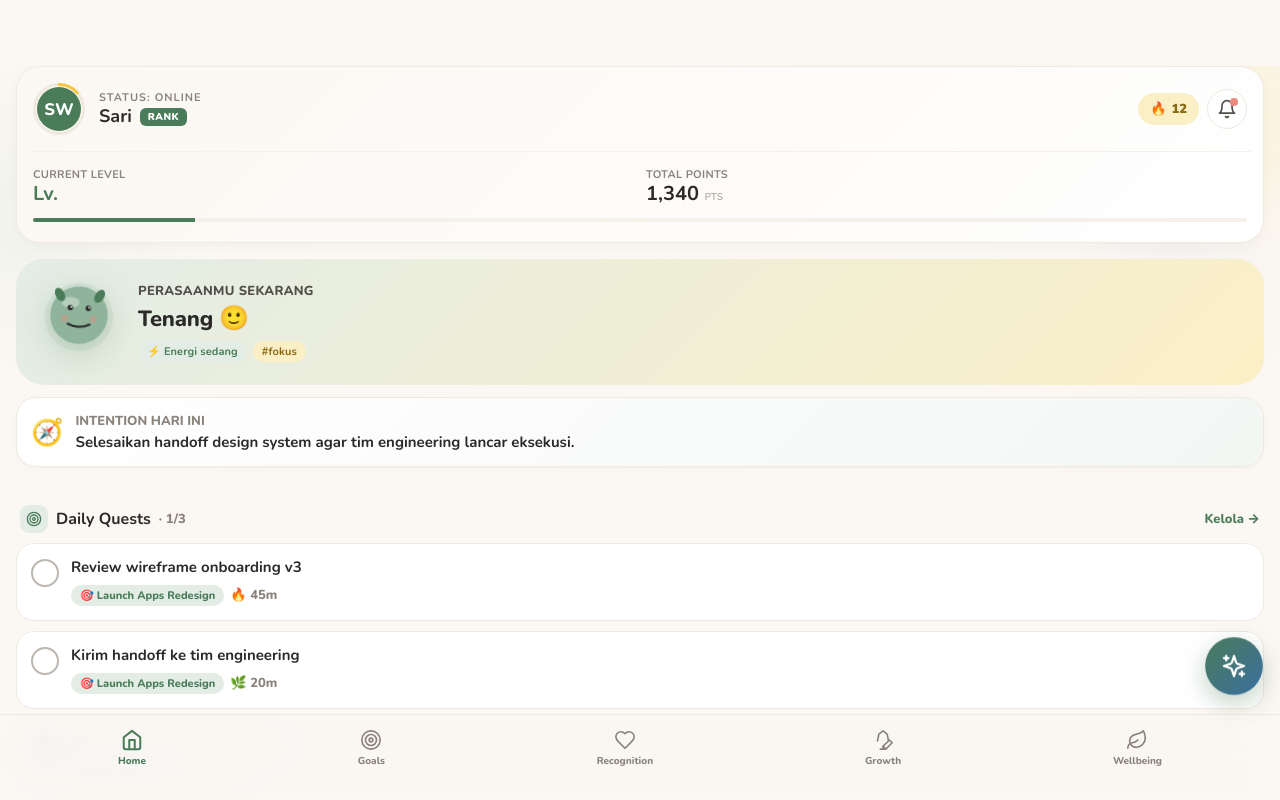
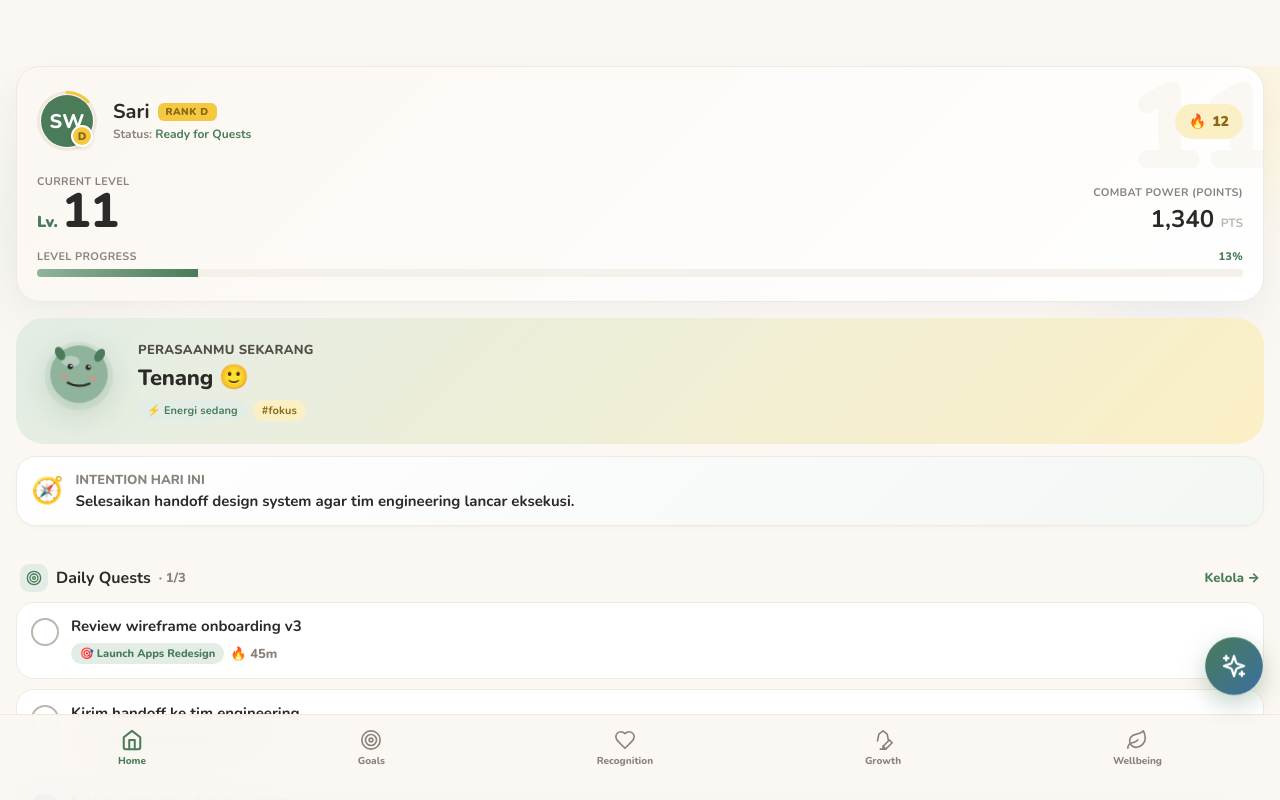
Before and after one commit to yudstrz/happily-productive-3.0, a Next.js app: page / in a window 1280 px wide. Built offline with nearby package versions, Linux system fonts and the light colour scheme.

Commit message:
Gamification overhaul: Level prominence, Penalty Quest logic, and activity tracking

```diff
--- a/components/home/HomeScreen.tsx
+++ b/components/home/HomeScreen.tsx
@@ -78,7 +78,13 @@ export default function HomeScreen({ openModal }: any) {
       }
       const newPriorities = [...s.priorities];
       newPriorities[pIndex] = { ...newPriorities[pIndex], done: !wasDone };
-      return { ...s, priorities: newPriorities };
+
+      const update: any = { priorities: newPriorities };
+      if (!wasDone) {
+        update.lastActivityDate = new Date().toISOString();
+        update.penaltyActive = false; // Completing a quest clears penalty banner for the current view
+      }
+      return { ...s, ...update };
     });
   };
 
@@ -111,11 +117,9 @@ export default function HomeScreen({ openModal }: any) {
           time: now.toLocaleTimeString('id-ID', { hour: '2-digit', minute: '2-digit' }),
         };
 
-        return { ...s, habits: newHabits, logbook: [newLog, ...(s.logbook || [])] };
+        return { ...s, habits: newHabits, logbook: [newLog, ...(s.logbook || [])], lastActivityDate: now.toISOString(), penaltyActive: false };
       } else {
         updateUser((u: any) => ({ ...u, points: Math.max(0, u.points - 20) }));
-        // Optionally remove the log if toggled off, but usually logs are permanent historical records.
-        // For simplicity, we'll just return the updated habits.
         return { ...s, habits: newHabits };
       }
     });
@@ -134,62 +138,98 @@ export default function HomeScreen({ openModal }: any) {
 
       <div style={{ position: 'relative', zIndex: 1, padding: '0 16px' }} className="hp-stagger">
         {/* Top bar - Status Window Style */}
+        {state.penaltyActive && (
+          <div style={{
+            background: `linear-gradient(135deg, ${HP_TOKENS.coral}, #B25A4D)`,
+            borderRadius: 20, padding: '16px 20px', marginBottom: 16, marginTop: 8,
+            color: '#fff', boxShadow: '0 8px 20px rgba(232,139,125,0.4)',
+            display: 'flex', alignItems: 'center', gap: 15,
+            animation: 'hpPulse 2s infinite'
+          }}>
+            <div style={{ fontSize: 32 }}>⚠️</div>
+            <div>
+              <div style={{ ...HP_TEXT.h, color: '#fff', fontSize: 15 }}>PENALTY QUEST RECEIVED</div>
+              <div style={{ ...HP_TEXT.small, color: 'rgba(255,255,255,0.85)', fontSize: 12, marginTop: 2 }}>
+                Kamu melewatkan Daily Quest kemarin. -50 Poin & Streak Reset.
+              </div>
+            </div>
+          </div>
+        )}
+
         <div style={{
           background: `linear-gradient(135deg, ${HP_TOKENS.paper}, #fff)`,
           borderRadius: 24,
-          padding: '16px 12px 20px',
+          padding: '24px 20px',
           marginTop: 8,
           border: `1.5px solid ${HP_TOKENS.line}`,
-          boxShadow: '0 4px 12px rgba(0,0,0,0.03)'
+          boxShadow: '0 10px 30px rgba(0,0,0,0.04)',
+          position: 'relative',
+          overflow: 'hidden'
         }}>
-          <div style={{ display: 'flex', alignItems: 'center', justifyContent: 'space-between', padding: '0 4px 16px', borderBottom: `1px solid ${HP_TOKENS.lineSoft}`, marginBottom: 16 }}>
-            <div style={{ display: 'flex', alignItems: 'center', gap: 14 }}>
-              <div style={{ position: 'relative' }}>
-                <HPAvatar name={user.name} size={44} color={HP_TOKENS.sage} levelProgress={levelProgress} rank={user.rank}/>
+          {/* Background Decorative Lv */}
+          <div style={{
+            position: 'absolute', top: -20, right: -10, fontSize: 120,
+            fontWeight: 900, color: HP_TOKENS.lineSoft, zIndex: 0, opacity: 0.5
+          }}>
+            {user.level}
           </div>
+
+          <div style={{ position: 'relative', zIndex: 1 }}>
+            <div style={{ display: 'flex', alignItems: 'center', justifyContent: 'space-between', marginBottom: 24 }}>
+              <div style={{ display: 'flex', alignItems: 'center', gap: 16 }}>
+                <HPAvatar name={user.name} size={52} color={HP_TOKENS.sage} levelProgress={levelProgress} rank={user.rank}/>
                 <div>
-                <div style={{ ...HP_TEXT.small, color: HP_TOKENS.inkMute, fontWeight: 700, fontSize: 11, letterSpacing: 1, textTransform: 'uppercase' }}>Status: Online</div>
                   <div style={{ display: 'flex', alignItems: 'center', gap: 8 }}>
-                  <div style={{ ...HP_TEXT.h, fontSize: 18 }}>{user.name.split(' ')[0]}</div>
+                    <div style={{ ...HP_TEXT.h, fontSize: 20 }}>{user.name.split(' ')[0]}</div>
                     <div style={{
-                    background: HP_TOKENS.sage, color: '#fff', fontSize: 10, fontWeight: 900,
+                      background: HP_TOKENS.yellow, color: '#8A6814', fontSize: 10, fontWeight: 900,
                       padding: '2px 8px', borderRadius: 6, letterSpacing: 0.5
                     }}>
                       RANK {user.rank}
                     </div>
                   </div>
+                  <div style={{ ...HP_TEXT.small, color: HP_TOKENS.inkMute, fontWeight: 700, fontSize: 12, marginTop: 2 }}>
+                    Status: <span style={{ color: HP_TOKENS.sage }}>Ready for Quests</span>
                   </div>
                 </div>
-            <div style={{ display: 'flex', gap: 8, alignItems: 'center' }}>
+              </div>
+              <div style={{ display: 'flex', gap: 10 }}>
                 <div className="hp-tap" style={{
-                display: 'flex', alignItems: 'center', gap: 5, padding: '7px 12px', borderRadius: 99,
-                background: HP_TOKENS.yellowSoft, fontFamily: HP_FONT, fontWeight: 900, fontSize: 13, color: '#8A6814',
+                  display: 'flex', alignItems: 'center', gap: 6, padding: '8px 14px', borderRadius: 99,
+                  background: HP_TOKENS.yellowSoft, fontFamily: HP_FONT, fontWeight: 900, fontSize: 14, color: '#8A6814',
                 }}>
                   🔥 <span>{user.streak}</span>
                 </div>
-              <button onClick={() => openModal('notifications')} className="hp-tap" style={iconBtnStyle}>
-                <HPGlyph name="bell" size={20} color={HP_TOKENS.inkSoft}/>
-                {(state.notifications ?? 0) > 0 && (
-                  <div style={{ position: 'absolute', top: 8, right: 8, width: 8, height: 8, borderRadius: 4, background: HP_TOKENS.coral }}/>
-                )}
-              </button>
               </div>
             </div>
 
-          <div style={{ display: 'grid', gridTemplateColumns: '1fr 1fr', gap: 12, padding: '0 4px' }}>
-            <div>
-              <div style={{ ...HP_TEXT.tiny, color: HP_TOKENS.inkMute }}>Current Level</div>
-              <div style={{ ...HP_TEXT.h, fontSize: 20, color: HP_TOKENS.sage }}>Lv. {user.level}</div>
+            <div style={{ display: 'flex', alignItems: 'flex-end', gap: 20, marginBottom: 12 }}>
+              <div style={{ flex: 1 }}>
+                <div style={{ ...HP_TEXT.tiny, color: HP_TOKENS.inkMute, marginBottom: 4 }}>Current Level</div>
+                <div style={{ display: 'flex', alignItems: 'baseline', gap: 4 }}>
+                  <span style={{ ...HP_TEXT.small, color: HP_TOKENS.sage, fontWeight: 900, fontSize: 16 }}>Lv.</span>
+                  <span style={{ ...HP_TEXT.display, fontSize: 48, lineHeight: 0.8 }}>{user.level}</span>
                 </div>
-            <div>
-              <div style={{ ...HP_TEXT.tiny, color: HP_TOKENS.inkMute }}>Total Points</div>
-              <div style={{ ...HP_TEXT.h, fontSize: 20 }}>{user.points.toLocaleString()} <span style={{ fontSize: 10, color: HP_TOKENS.inkFade }}>PTS</span></div>
+              </div>
+              <div style={{ textAlign: 'right' }}>
+                <div style={{ ...HP_TEXT.tiny, color: HP_TOKENS.inkMute, marginBottom: 4 }}>Combat Power (Points)</div>
+                <div style={{ ...HP_TEXT.h, fontSize: 24 }}>{user.points.toLocaleString()} <span style={{ fontSize: 12, color: HP_TOKENS.inkFade }}>PTS</span></div>
               </div>
             </div>
 
-          <div style={{ marginTop: 12, padding: '0 4px' }}>
-            <div style={{ width: '100%', height: 4, background: HP_TOKENS.lineSoft, borderRadius: 2, overflow: 'hidden' }}>
-              <div style={{ width: `${levelProgress * 100}%`, height: '100%', background: HP_TOKENS.sage, transition: '0.5s' }} />
+            <div style={{ marginTop: 16 }}>
+              <div style={{ display: 'flex', justifyContent: 'space-between', marginBottom: 6 }}>
+                <span style={{ ...HP_TEXT.tiny, color: HP_TOKENS.inkMute }}>Level Progress</span>
+                <span style={{ ...HP_TEXT.tiny, color: HP_TOKENS.sage, fontWeight: 800 }}>{Math.round(levelProgress * 100)}%</span>
+              </div>
+              <div style={{ width: '100%', height: 8, background: HP_TOKENS.lineSoft, borderRadius: 4, overflow: 'hidden' }}>
+                <div style={{
+                  width: `${levelProgress * 100}%`, height: '100%',
+                  background: `linear-gradient(90deg, ${HP_TOKENS.sageLight}, ${HP_TOKENS.sage})`,
+                  transition: '1s cubic-bezier(0.2, 0.8, 0.2, 1)',
+                  boxShadow: `0 0 10px ${HP_TOKENS.sageSoft}`
+                }} />
+              </div>
             </div>
           </div>
         </div>
--- a/data/storage.json
+++ b/data/storage.json
@@ -118,13 +118,17 @@
     "points": 1340,
     "notifications": 3,
     "rewards": [],
-    "rewardHistory": []
+    "rewardHistory": [],
+    "lastActivityDate": "2026-04-21T00:00:00.000Z",
+    "penaltyActive": false
 
   },
   "user": {
     "name": "Sari Wijaya",
     "role": "Product Designer",
     "streak": 12,
-    "points": 1340
+    "points": 1340,
+    "level": 11,
+    "rank": "D"
   }
 }
--- a/lib/HPContext.tsx
+++ b/lib/HPContext.tsx
@@ -21,6 +21,8 @@ interface HPState {
   rewards: any[];
   rewardHistory: any[];
   logbook: any[];
+  lastActivityDate: string | null;
+  penaltyActive: boolean;
 }
 
 interface HPUser {
@@ -54,7 +56,37 @@ export function HPProvider({ children }: { children: React.ReactNode }) {
       const res = await fetch("/api/storage");
       const data = await res.json();
       if (data.state) setState(data.state);
-      if (data.user) setUser(data.user);
+      if (data.user) {
+        let finalUser = data.user;
+        let finalState = data.state || {};
+
+        // Penalty Check Logic
+        if (data.state?.lastActivityDate) {
+          const last = new Date(data.state.lastActivityDate);
+          const now = new Date();
+          // Reset time to midnight for day comparison
+          last.setHours(0,0,0,0);
+          now.setHours(0,0,0,0);
+
+          const diffDays = Math.floor((now.getTime() - last.getTime()) / (1000 * 60 * 60 * 24));
+
+          if (diffDays > 1) {
+            // Penalty!
+            finalUser = {
+              ...data.user,
+              points: Math.max(0, data.user.points - 50),
+              streak: 0
+            };
+            finalState = {
+              ...finalState,
+              penaltyActive: true
+            };
+          }
+        }
+
+        setUser(finalUser);
+        if (data.state) setState(finalState);
+      }
     } catch (error) {
       console.error("Failed to fetch state:", error);
     } finally {
```
Lines whose indentation alone changed are shown as unchanged.
